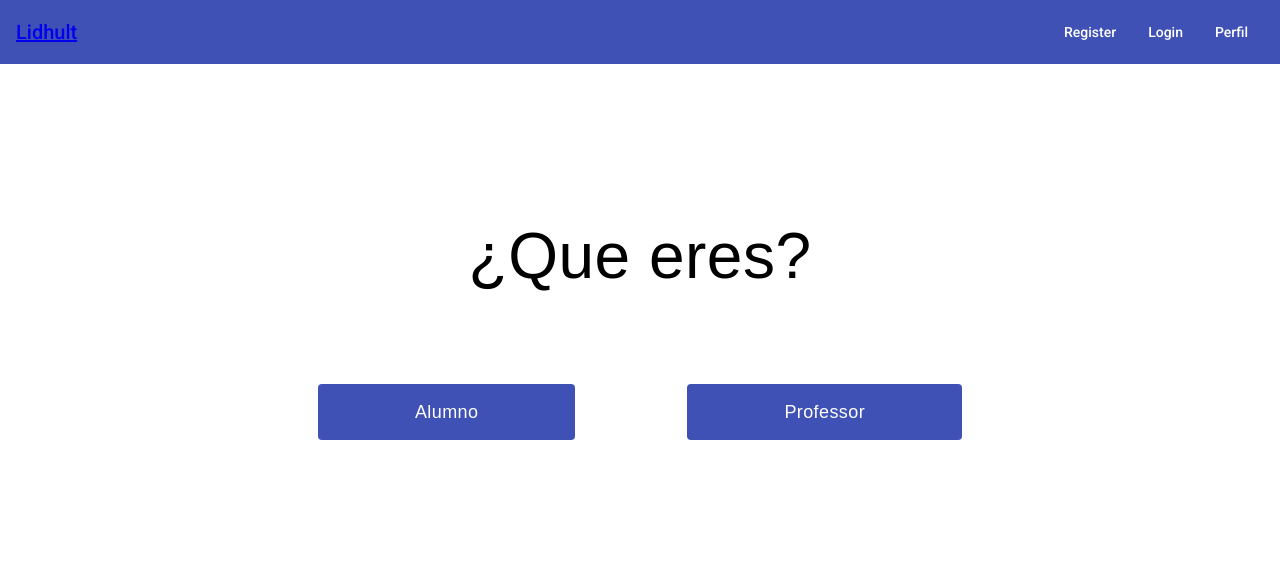
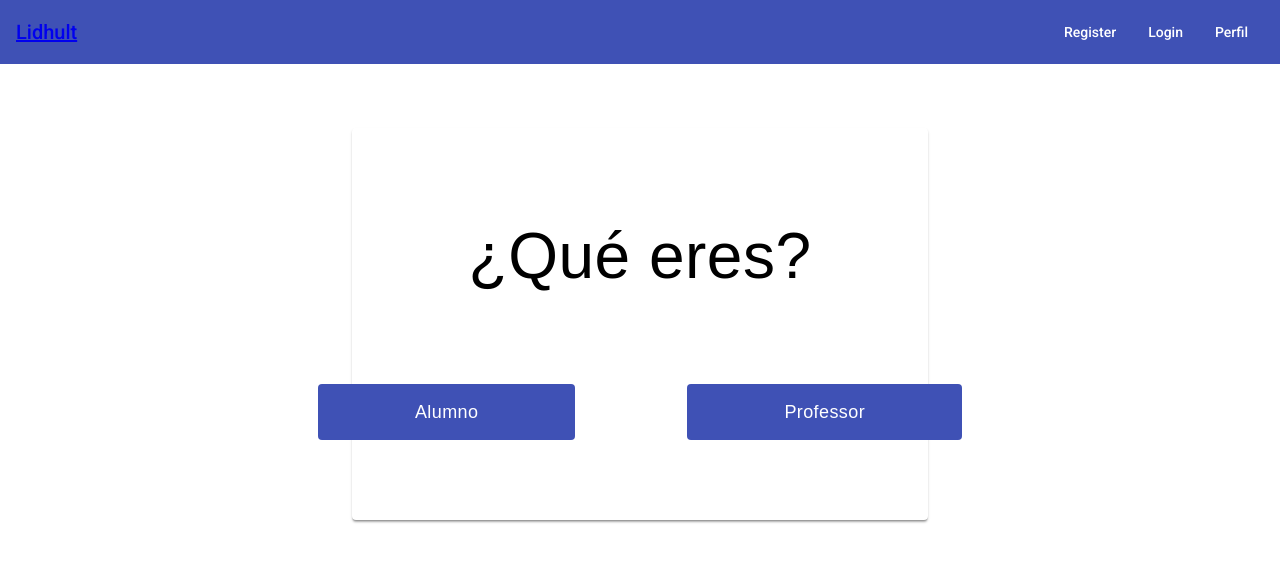
Before and after one commit to Arizaaaa/Lidhult, an Angular app in the folder LidhultFront/: page /select in a window 1280 px wide. Shown: the top 562 px of the page. Built offline with nearby package versions, Linux system fonts and the light colour scheme; a web font is replaced by a local one.

Commit message:
Borde css

```diff
--- a/LidhultFront/src/app/pages/select/select.component.css
+++ b/LidhultFront/src/app/pages/select/select.component.css
@@ -1,4 +1,5 @@
 @import url('https://fonts.cdnfonts.com/css/poppins');
+
 .display-flex {
     gap: 7rem;
     display: flex;
@@ -13,11 +14,14 @@
     padding-top: 8vh;
 }
 
-/* .borde {
-    border: 1px solid ;
+.borde {
+
     border-radius: 4px;
     padding-bottom: 10vh;
-} */
+    box-shadow: 0px 3px 2px -1px rgb(0 0 0 / 21%),
+        0px 1px 1px 0px rgb(0 0 0 / 15%),
+                      0px 2px 3px 0px rgb(0 0 0 / 13%);
+}
 
 .texto {
     letter-spacing: 0.5px;
--- a/LidhultFront/src/app/pages/select/select.component.html
+++ b/LidhultFront/src/app/pages/select/select.component.html
@@ -1,6 +1,6 @@
 <div class="medio">
     <div class="borde">
-        <span class="texto">¿Que eres?</span>
+        <span class="texto">¿Qué eres?</span>
     <div class="display-flex">
         <button class="btn blue" routerLink="/register">Alumno</button>
         <button class="btn blue" routerLink="/register">Professor</button>
```
